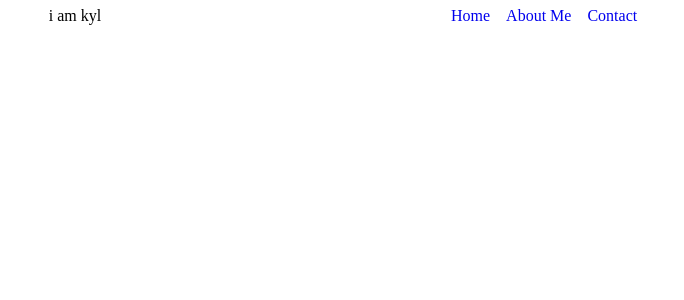
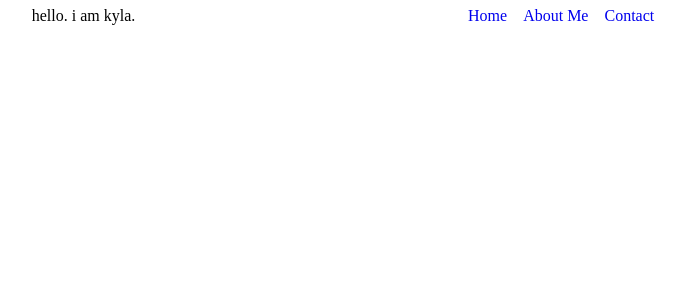
Before and after one commit to Koyamot/portfolio, a React (Create React App) app: page / in a window 1280 px wide. Shown: the top 300 px of the page, without its empty margins (293-977 px from the left). Built offline with nearby package versions, Linux system fonts and the light colour scheme.

Commit message:
typo fix

```diff
--- a/src/components/common/Header.js
+++ b/src/components/common/Header.js
@@ -5,7 +5,7 @@ import React from "react";
 const Header = () => {
     return (
         <header>
-        <h2>i am kyl</h2>
+        <h2>hello. i am kyla.</h2>
         <nav>
           <a className="header-a" href="#">Home</a>
           <a className="header-a" href="#">About Me</a>
```
